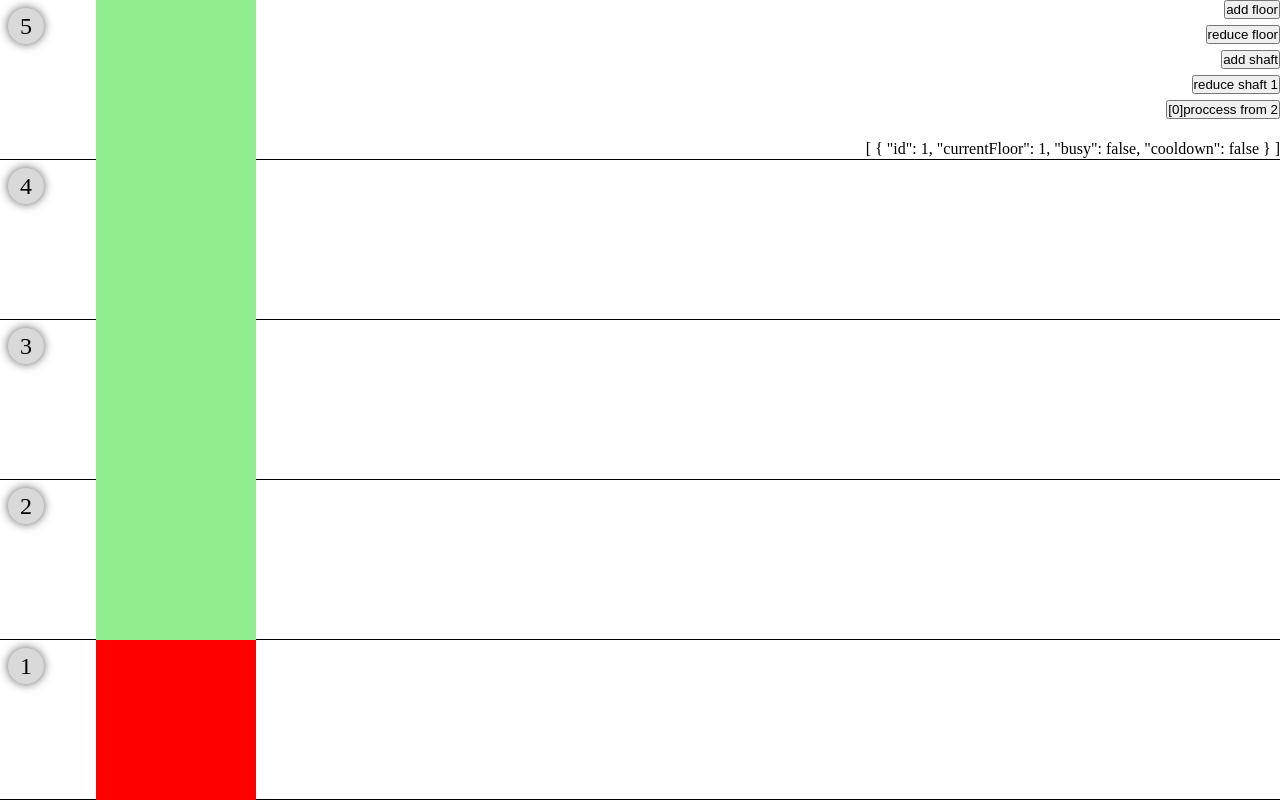
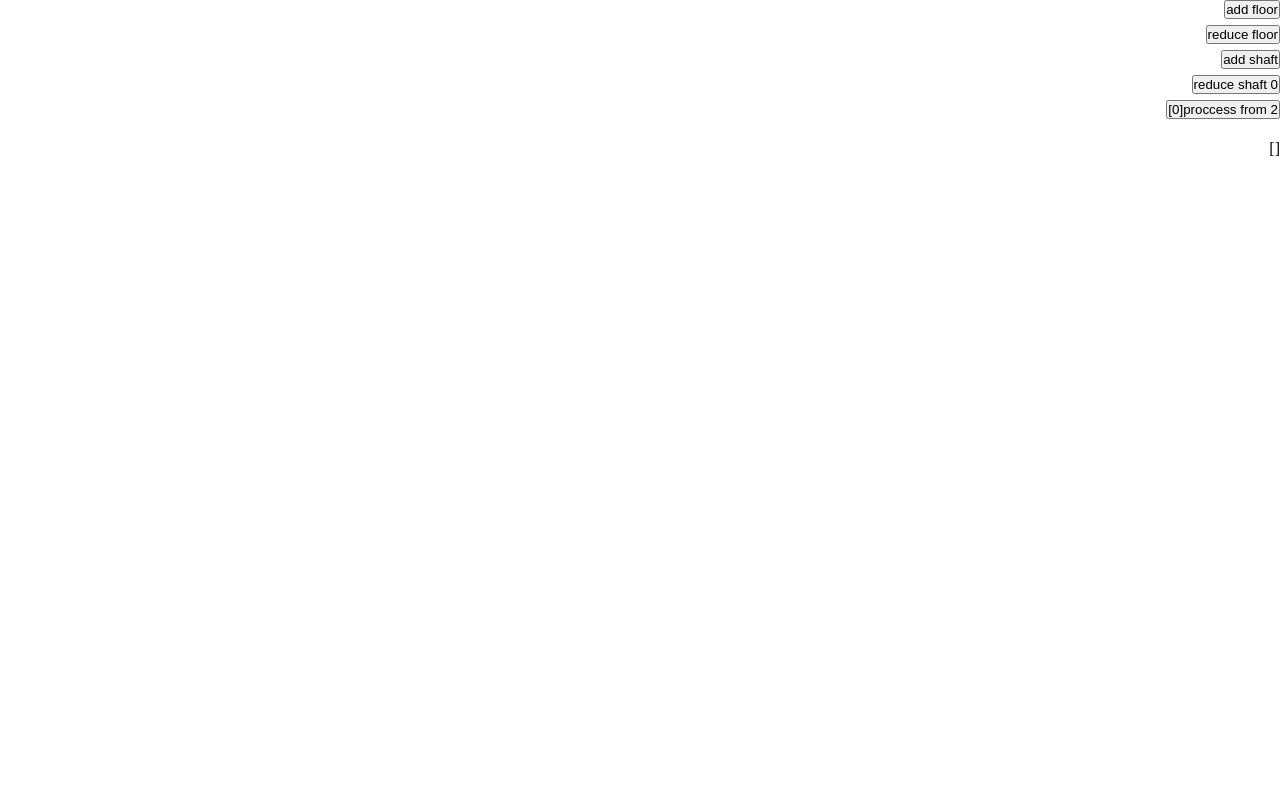
Before and after one commit to artem-kuznecov/elevators, a Vue app: page / in a window 1280 px wide. Built offline with nearby package versions, Linux system fonts and the light colour scheme.

Commit message:
add .env and update settings store to grab env data

```diff
--- a/src/stores/settings.ts
+++ b/src/stores/settings.ts
@@ -12,6 +12,12 @@ type TCall = {
   targetFloor: number
 }
 
+// * получение и определение изначальных значений
+const FLOORS_LIMIT: number = Number(import.meta.env.SETTINGS_FLOORS_LIMIT)
+const SHAFTS_LIMIT: number = Number(import.meta.env.SETTINGS_SHAFTS_LIMIT)
+const DEFAULT_FLOORS: number = Number(import.meta.env.SETTINGS_FLOORS) > FLOORS_LIMIT ? FLOORS_LIMIT : Number(import.meta.env.SETTINGS_FLOORS)
+const DEFAULT_SHAFTS: number = Number(import.meta.env.SETTINGS_SHAFTS) > SHAFTS_LIMIT ? SHAFTS_LIMIT : Number(import.meta.env.SETTINGS_SHAFTS)
+
 export const settingsStore = defineStore('settings', () => {
   // * очередь вызовов
   const queue = ref<TCall[]>([])
@@ -23,31 +29,23 @@ export const settingsStore = defineStore('settings', () => {
   const processingCabins = ref(0)
 
   // * количество этажей
-  const floors = ref(5)
+  const floors = ref(DEFAULT_FLOORS)
 
   watch(queue, () => {if (processingCabins.value < shafts.value.length) processQueue(); console.log('changed')}, { deep: true })
 
   // * количество шахт лифта
-  const shafts = ref([
-    {
-      id: 1,
-      currentFloor: 1,
-      busy: false,
-      cooldown: false
-    }
-    // {
-    //   id: 2,
-    //   currentFloor: 4,
-    //   busy: false,
-    //   cooldown: false
-    // }
-    // {
-    //   id: 3,
-    //   currentFloor: 3,
-    //   busy: false,
-    //   cooldown: false
-    // }
-  ])
+  const initialShafts = []
+  for (let i = 0; i < DEFAULT_SHAFTS; i++) {
+    initialShafts.push(
+      {
+        id: i + 1,
+        currentFloor: 1,
+        busy: false,
+        cooldown: false
+      }
+    )
+  }
+  const shafts = ref(initialShafts)
 
   /*
     * функции увеличения и уменьшения количества этажей
--- a/vite.config.ts
+++ b/vite.config.ts
@@ -16,6 +16,7 @@ export default defineConfig({
       }
     }
   },
+  envPrefix: 'SETTINGS',
   resolve: {
     alias: {
       '@': fileURLToPath(new URL('./src', import.meta.url))
```
Also changed, not shown: 1 other file (tests, documents, lock files or other folders).
